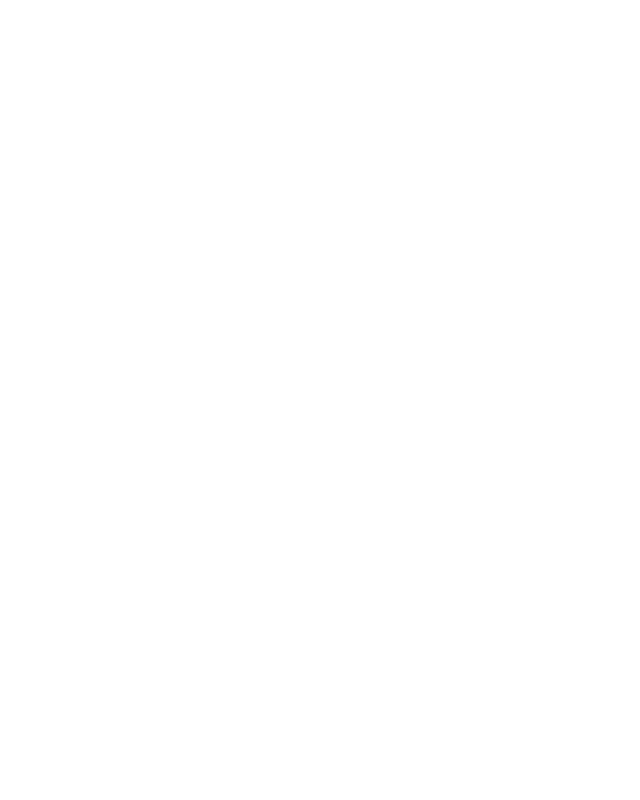
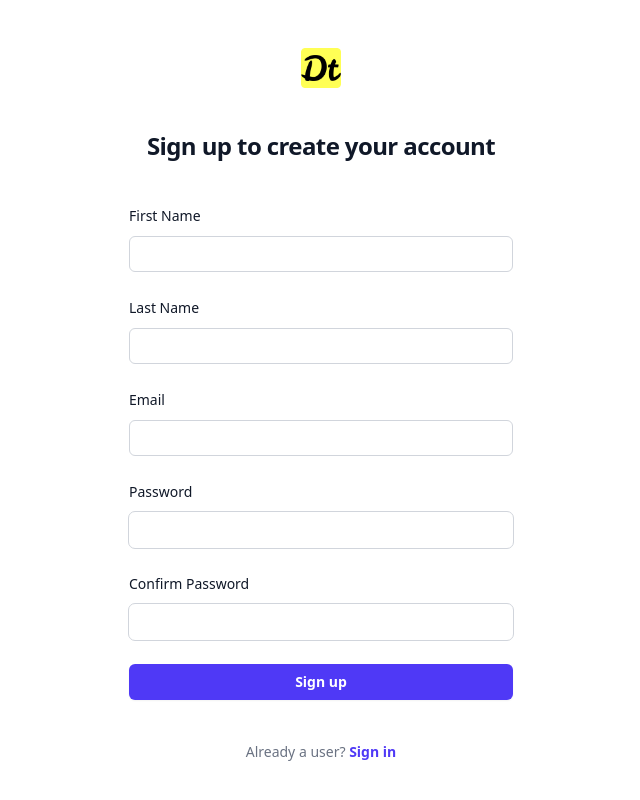
Before and after one commit to SUSH9391/React-js, a React (Vite) app: page /signup in a window 1280 px wide. Before the commit this address had no page. Shown: the top 800 px of the page, without its empty margins (319-959 px from the left). Built offline with nearby package versions, Linux system fonts and the light colour scheme.

Commit message:
added signup

```diff
--- a/src/App.jsx
+++ b/src/App.jsx
@@ -2,6 +2,7 @@
 import { BrowserRouter as Router, Routes, Route } from 'react-router-dom';
 import Hero from './components/Hero'; // Your homepage or parent component
 import Login from './components/Login';
+import Signup from './components/Signup';
 
 function App() {
   return (
@@ -9,6 +10,7 @@
       <Routes>
         <Route path="/" element={<Hero />} />
         <Route path="/login" element={<Login />} />
+        <Route path="/signup" element={<Signup />} />
       </Routes>
     </Router>
   );
--- /dev/null
+++ b/src/components/Signup.jsx
@@ -0,0 +1,164 @@
+import { useState } from "react";
+import { Link } from "react-router-dom";
+export default function Signup() {
+  const [password, setPassword] = useState("");
+  const [confirmPassword, setConfirmPassword] = useState("");
+  const [error, setError] = useState("");
+
+  const handleSubmit = (e) => {
+    e.preventDefault();
+
+    if (password !== confirmPassword) {
+      setError("Passwords do not match.");
+      return;
+    }
+
+    setError("");
+    // Continue with form submission logic (e.g. send to backend)
+    console.log("Passwords match, submitting...");
+  };
+
+  return (
+    <>
+
+      <div className="flex min-h-full flex-1 flex-col justify-center px-6 py-12 lg:px-8">
+        <div className="sm:mx-auto sm:w-full sm:max-w-sm">
+          <img
+            alt="Your Company"
+            src="public/android-chrome-512x512.png"
+            className="mx-auto h-10 w-auto"
+          />
+          <h2 className="mt-10 text-center text-2xl/9 font-bold tracking-tight text-gray-900">
+            Sign up to create your account
+          </h2>
+        </div>
+
+        <div className="mt-10 sm:mx-auto sm:w-full sm:max-w-sm">
+          <form onSubmit={handleSubmit} method="POST" className="space-y-6">
+            {/*First Name */}
+            <div>
+              <label
+                htmlFor="first-name"
+                className="block text-sm/6 font-medium text-gray-900"
+              >
+                First Name
+              </label>
+              <div className="mt-2">
+                <input
+                  id="first-name"
+                  name="first-name"
+                  type="text"
+                  required
+                  autoComplete="given-name"
+                  className="block w-full rounded-md bg-white px-3 py-1.5 text-base text-gray-900 outline-1 -outline-offset-1 outline-gray-300 placeholder:text-gray-400 focus:outline-2 focus:-outline-offset-2 focus:outline-indigo-600 sm:text-sm/6"
+                />
+              </div>
+            </div>
+            {/*Last Name */}
+            <div>
+              <label
+                htmlFor="last-name"
+                className="block text-sm/6 font-medium text-gray-900"
+              >
+                Last Name
+              </label>
+              <div className="mt-2">
+                <input
+                  id="last-name"
+                  name="family-name"
+                  type="text"
+                  autoComplete="family-name"
+                  required
+                  className="block w-full rounded-md bg-white px-3 py-1.5 text-base text-gray-900 outline-1 -outline-offset-1 outline-gray-300 placeholder:text-gray-400 focus:outline-2 focus:-outline-offset-2 focus:outline-indigo-600 sm:text-sm/6"
+                />
+              </div>
+            </div>
+
+            {/*email */}
+            <div>
+              <label
+                htmlFor="name"
+                className="block text-sm/6 font-medium text-gray-900"
+              >
+                Email
+              </label>
+              <div className="mt-2">
+                <input
+                  id="email"
+                  name="email"
+                  type="email"
+                  required
+                  autoComplete="email"
+                  className="block w-full rounded-md bg-white px-3 py-1.5 text-base text-gray-900 outline-1 -outline-offset-1 outline-gray-300 placeholder:text-gray-400 focus:outline-2 focus:-outline-offset-2 focus:outline-indigo-600 sm:text-sm/6"
+                />
+              </div>
+            </div>
+            {/* Password Field */}
+            <div>
+              <label
+                htmlFor="password"
+                className="block text-sm/6 font-medium text-gray-900"
+              >
+                Password
+              </label>
+              <div className="mt-2">
+                <input
+                  id="password"
+                  name="password"
+                  type="password"
+                  required
+                  value={password}
+                  onChange={(e) => setPassword(e.target.value)}
+                  className="block w-full rounded-md bg-white px-3 py-1.5 text-base text-gray-900 outline-1 outline-gray-300 placeholder:text-gray-400 focus:outline-2 focus:outline-indigo-600 sm:text-sm/6"
+                />
+              </div>
+            </div>
+
+            {/* Confirm Password Field */}
+            <div className="mt-4">
+              <label
+                htmlFor="confirm-password"
+                className="block text-sm/6 font-medium text-gray-900"
+              >
+                Confirm Password
+              </label>
+              <div className="mt-2">
+                <input
+                  id="confirm-password"
+                  name="confirm-password"
+                  type="password"
+                  required
+                  value={confirmPassword}
+                  onChange={(e) => setConfirmPassword(e.target.value)}
+                  className="block w-full rounded-md bg-white px-3 py-1.5 text-base text-gray-900 outline-1 outline-gray-300 placeholder:text-gray-400 focus:outline-2 focus:outline-indigo-600 sm:text-sm/6"
+                />
+              </div>
+            </div>
+
+            {/* Error Message */}
+            {error && <p className="mt-2 text-sm text-red-600">{error}</p>}
+
+            <div>
+              <button
+                type="submit"
+                className="flex w-full justify-center rounded-md bg-indigo-600 px-3 py-1.5 text-sm/6 font-semibold text-white shadow-xs hover:bg-indigo-500 focus-visible:outline-2 focus-visible:outline-offset-2 focus-visible:outline-indigo-600"
+              >
+                Sign up
+              </button>
+            </div>
+          </form>
+
+          <p className="mt-10 text-center text-sm/6 text-gray-500">
+            Already a user?{" "}
+            <Link
+              to="/login"
+              className="font-semibold text-indigo-600 hover:text-indigo-500"
+            >
+              Sign in
+            </Link>
+          </p>
+        </div>
+      </div>
+    </>
+  );
+}
```
Also changed, not shown: src/components/Login.jsx (+6 -9 lines).
